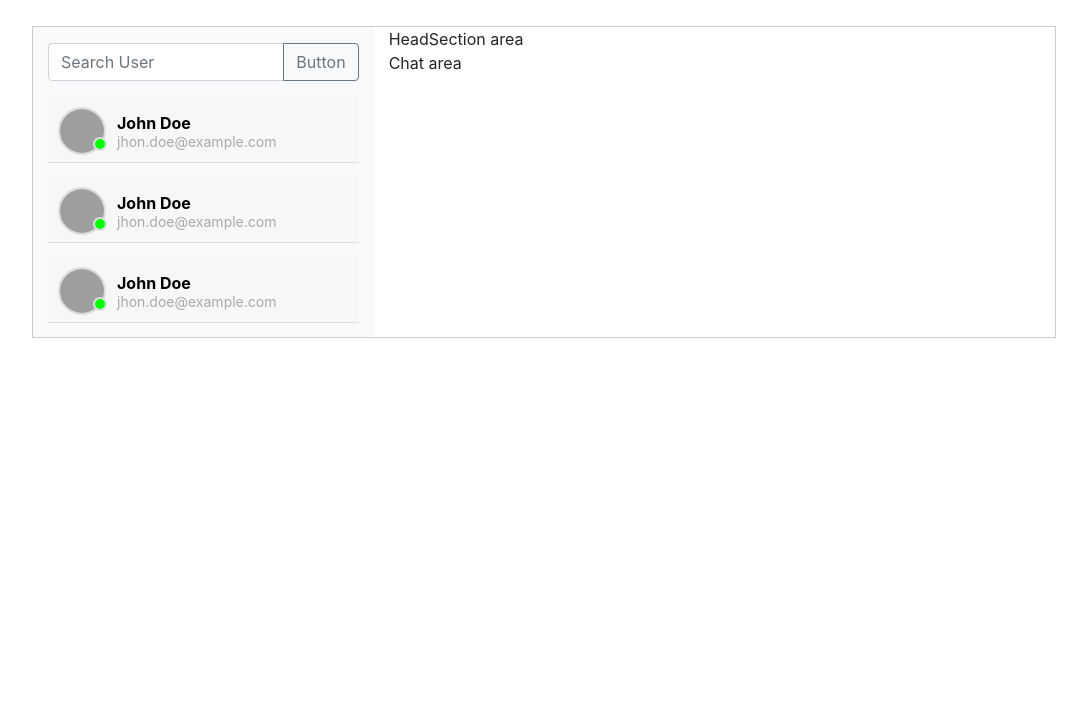
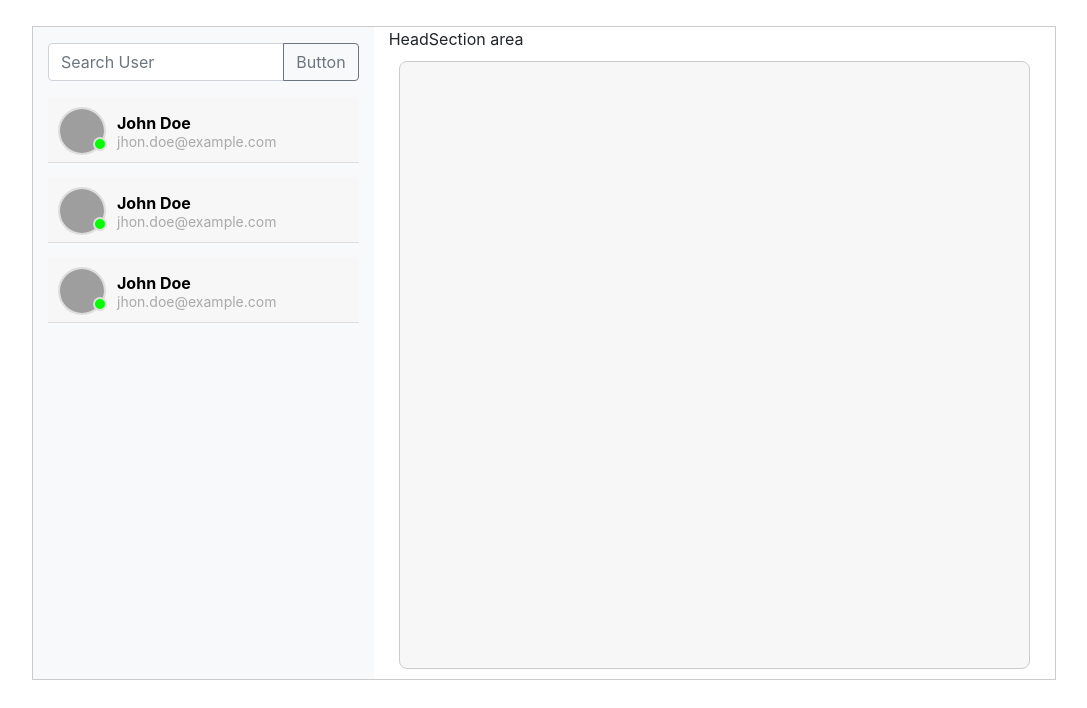
Before and after one commit to Gaurav2048/peerOne, a React (Create React App) app: page / in a window 1280 px wide. Shown: the top 708 px of the page, without its empty margins (96-1183 px from the left). Built offline with nearby package versions, Linux system fonts and the light colour scheme; grey boxes are pictures that could not be loaded.

Commit message:
Add UI to chat area

```diff
--- a/src/Components/Chat/Chat.js
+++ b/src/Components/Chat/Chat.js
@@ -1,7 +1,17 @@
-import React from "react";
+import React from 'react';
 
-const Chat = () =>{
-    return <div>Chat area</div>
-}
+const Chat = () => {
+  return (
+    <div
+      style={{
+        margin: '10px',
+        backgroundColor: '#F7F7F7',
+        borderRadius: '8px',
+        height: '76vh',
+        border: '1px solid #cccccc',
+      }}
+    ></div>
+  );
+};
 
 export default Chat;
```
